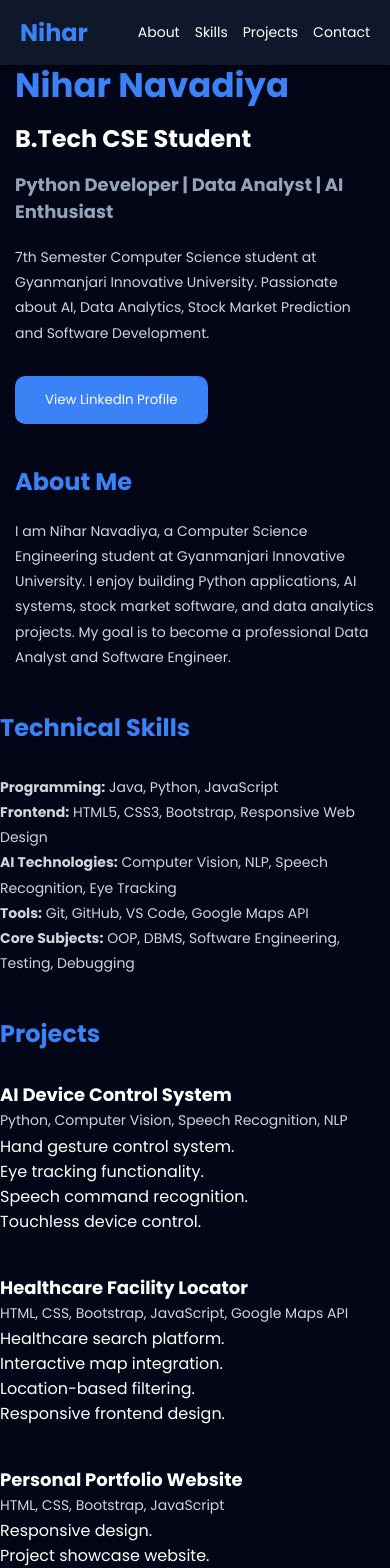
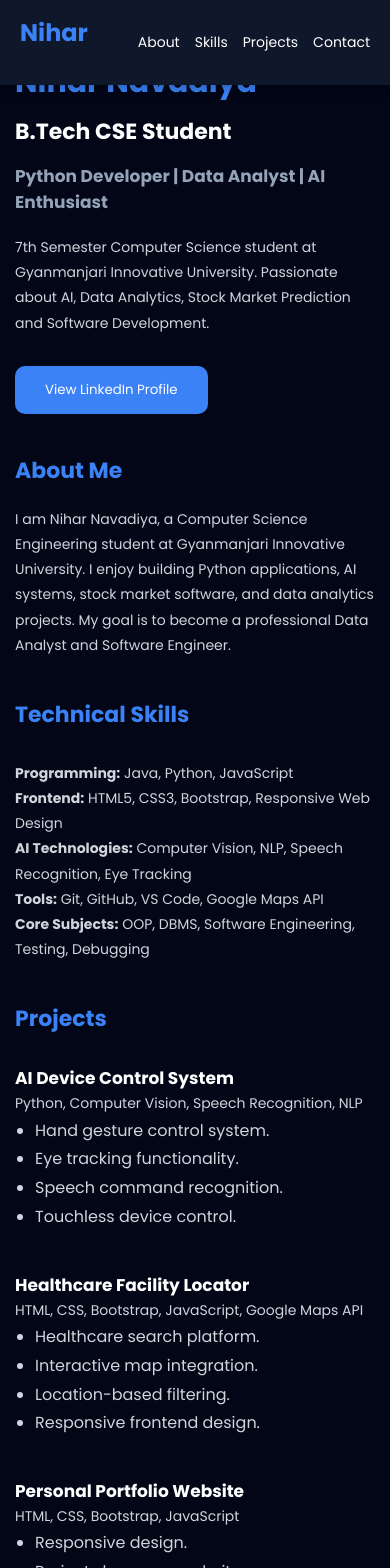
Before and after one commit to Nihar5651/nihar-portfolio, a React (Vite) app: page / in a window 390 px wide. Shown: the top 1568 px of the page. Built offline with nearby package versions, Linux system fonts and the light colour scheme.

Commit message:
Improved responsiveness and spacing

```diff
--- a/src/components/About.jsx
+++ b/src/components/About.jsx
@@ -1,6 +1,6 @@
 function About() {
   return (
-    <section id="about" style={{ paddingTop: "20px" }}>
+    <section id="about" >
       <h2
         style={{
           color: "#3b82f6",
--- a/src/components/Contact.jsx
+++ b/src/components/Contact.jsx
@@ -1,6 +1,6 @@
 function Contact() {
   return (
-    <section id="contact" style={{ padding: "20px 0px" }}>
+    <section id="contact" >
       <h2 style={{ color: "#3b82f6", marginBottom: "30px" }}>
         Contact Me
       </h2>
--- a/src/components/Education.jsx
+++ b/src/components/Education.jsx
@@ -1,6 +1,6 @@
 function Education() {
   return (
-    <section id="education" style={{ padding: "20px 0px" }}>
+    <section id="education" >
       <h2 style={{ color: "#3b82f6", marginBottom: "30px" }}>
         Education
       </h2>
--- a/src/components/Projects.jsx
+++ b/src/components/Projects.jsx
@@ -1,6 +1,6 @@
 function Projects() {
   return (
-    <section id="projects" style={{ padding: "20px 0px" }}>
+    <section id="projects" >
       <h2 style={{ color: "#3b82f6", marginBottom: "30px" }}>
         Projects
       </h2>
@@ -11,12 +11,12 @@ function Projects() {
           Python, Computer Vision, Speech Recognition, NLP
         </p>
 
-        <ul>
-          <li>Hand gesture control system.</li>
-          <li>Eye tracking functionality.</li>
-          <li>Speech command recognition.</li>
-          <li>Touchless device control.</li>
-        </ul>
+      <ul style={{ paddingLeft: "20px" }}>
+  <li>Hand gesture control system.</li>
+  <li>Eye tracking functionality.</li>
+  <li>Speech command recognition.</li>
+  <li>Touchless device control.</li>
+</ul>
       </div>
 
       <div style={{ marginBottom: "40px" }}>
--- a/src/components/Skills.jsx
+++ b/src/components/Skills.jsx
@@ -1,6 +1,6 @@
 function Skills() {
   return (
-    <section id="skills" style={{ padding: "20px 0px" }}>
+    <section id="skills" >
       <h2 style={{ color: "#3b82f6", marginBottom: "30px" }}>
         Technical Skills
       </h2>
--- a/src/index.css
+++ b/src/index.css
@@ -14,14 +14,16 @@ html{
 body{
   background:#020617;
   color:white;
+  overflow-x:hidden;
 }
 
 a{
   text-decoration:none;
+  color:white;
 }
 
 section{
-  padding: 50px 8%;
+  padding:50px 8%;
 }
 
 .container{
@@ -35,6 +37,7 @@ h1{
 
 h2{
   font-size:38px;
+  margin-bottom:20px;
 }
 
 h3{
@@ -46,6 +49,15 @@ p{
   color:#d1d5db;
 }
 
+ul{
+  padding-left:20px;
+  line-height:1.8;
+}
+
+li{
+  color:#d1d5db;
+}
+
 button{
   transition:0.3s;
 }
@@ -54,10 +66,15 @@ button:hover{
   transform:translateY(-3px);
 }
 
+img{
+  max-width:100%;
+  height:auto;
+}
+
 @media (max-width:992px){
 
   section{
-    padding:70px 7%;
+    padding:40px 6%;
   }
 
   h1{
@@ -70,8 +87,9 @@ button:hover{
 }
 
 @media (max-width:768px){
+
   section{
-    padding:20px 15px;
+    padding:25px 20px;
   }
 
   h1{
@@ -90,3 +108,26 @@ button:hover{
     font-size:14px;
   }
 }
+
+@media (max-width:480px){
+
+  section{
+    padding:20px 15px;
+  }
+
+  h1{
+    font-size:30px;
+  }
+
+  h2{
+    font-size:22px;
+  }
+
+  h3{
+    font-size:17px;
+  }
+
+  p{
+    font-size:14px;
+  }
+}
```
